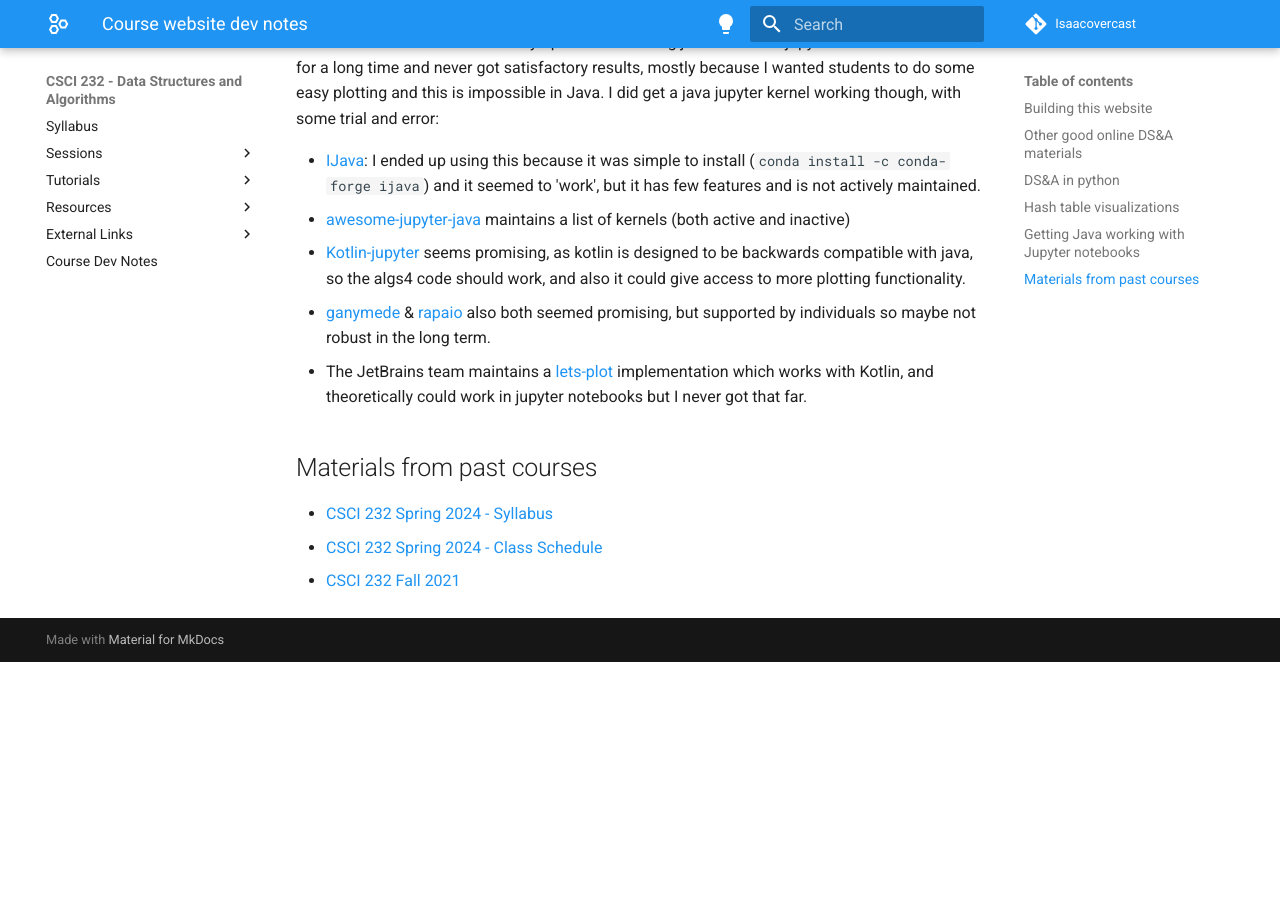
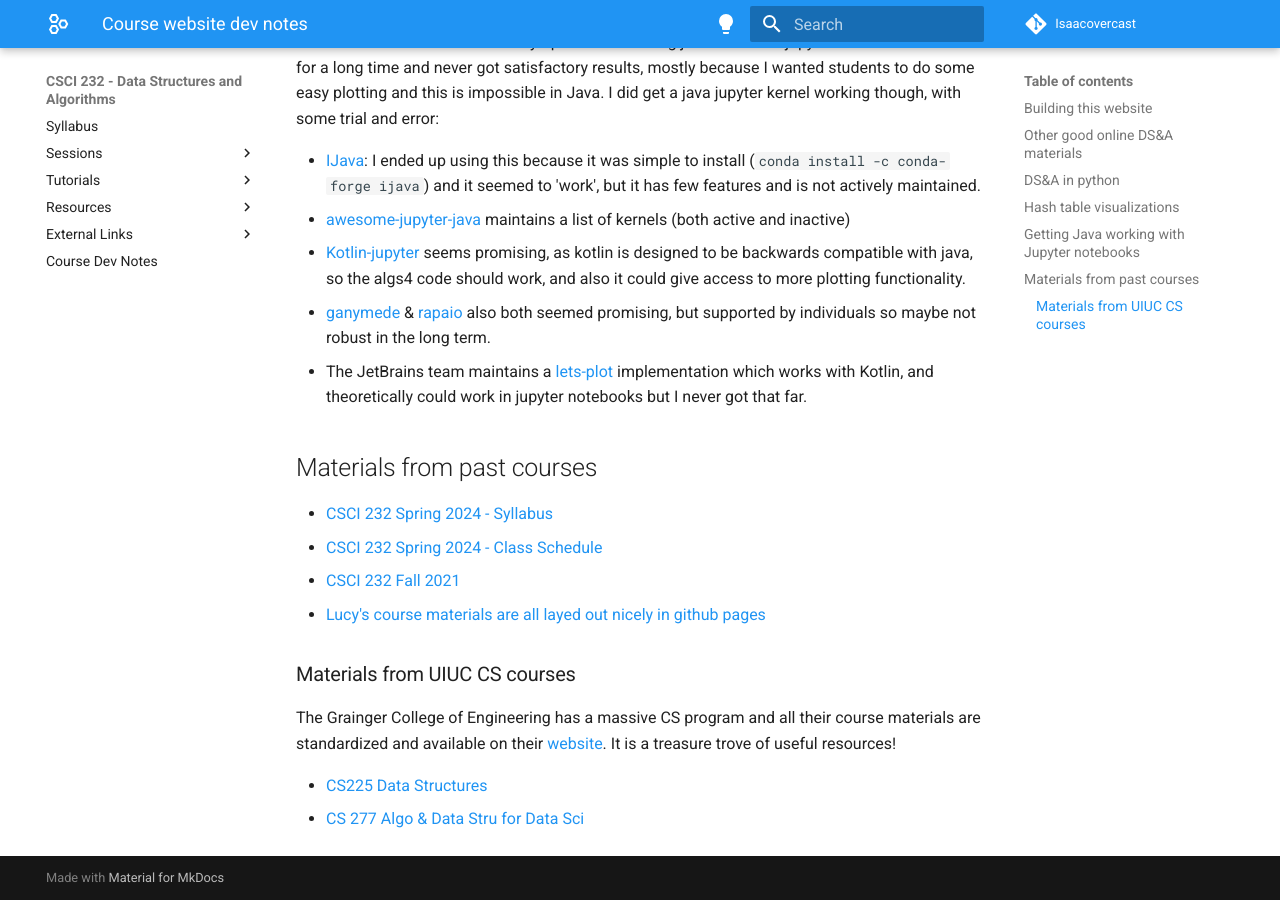
Before and after one commit to isaacovercast/CSCI232, an MkDocs documentation site: the page built from docs/pages/devnotes.md, in a window 1280 px wide and 900 px high, scrolled down 1658 px. Built offline with MkDocs 1.6.1 and Material for MkDocs 9.7.7, drawn with Linux system fonts in a browser that asks for light colours; nearby versions of some CDN libraries; a style sheet for code colours, icons or effects is not loaded; before the commit the page ends 2320 px from its top, so only the background shows below that.

Commit message:
add more course devnotes

```diff
--- a/docs/pages/devnotes.md
+++ b/docs/pages/devnotes.md
@@ -80,3 +80,13 @@
 - [CSCI 232 Spring 2024 - Syllabus](https://www.cs.montana.edu/pearsall/classes/spring2024/232/syllabus.html)
 - [CSCI 232 Spring 2024 - Class Schedule](https://www.cs.montana.edu/pearsall/classes/spring2024/232/main.html)
 - [CSCI 232 Fall 2021](https://scholarworks.umt.edu/cgi/viewcontent.cgi?article=13106&context=syllabi)
+- [Lucy's course materials are all layed out nicely in github pages](https://lgw2.github.io/teaching/cscix32-spring-2025/syllabus/)
+
+### Materials from UIUC CS courses
+The Grainger College of Engineering has a massive CS program and all their
+course materials are standardized and available on their
+[website](https://courses.grainger.illinois.edu/). It is a treasure trove of
+useful resources!
+
+- [CS225 Data Structures](https://courses.grainger.illinois.edu/cs225/sp2024/pages/lectures.html)
+- [CS 277 Algo & Data Stru for Data Sci](https://courses.grainger.illinois.edu/cs277/sp2025/policy/syllabus/)
```
